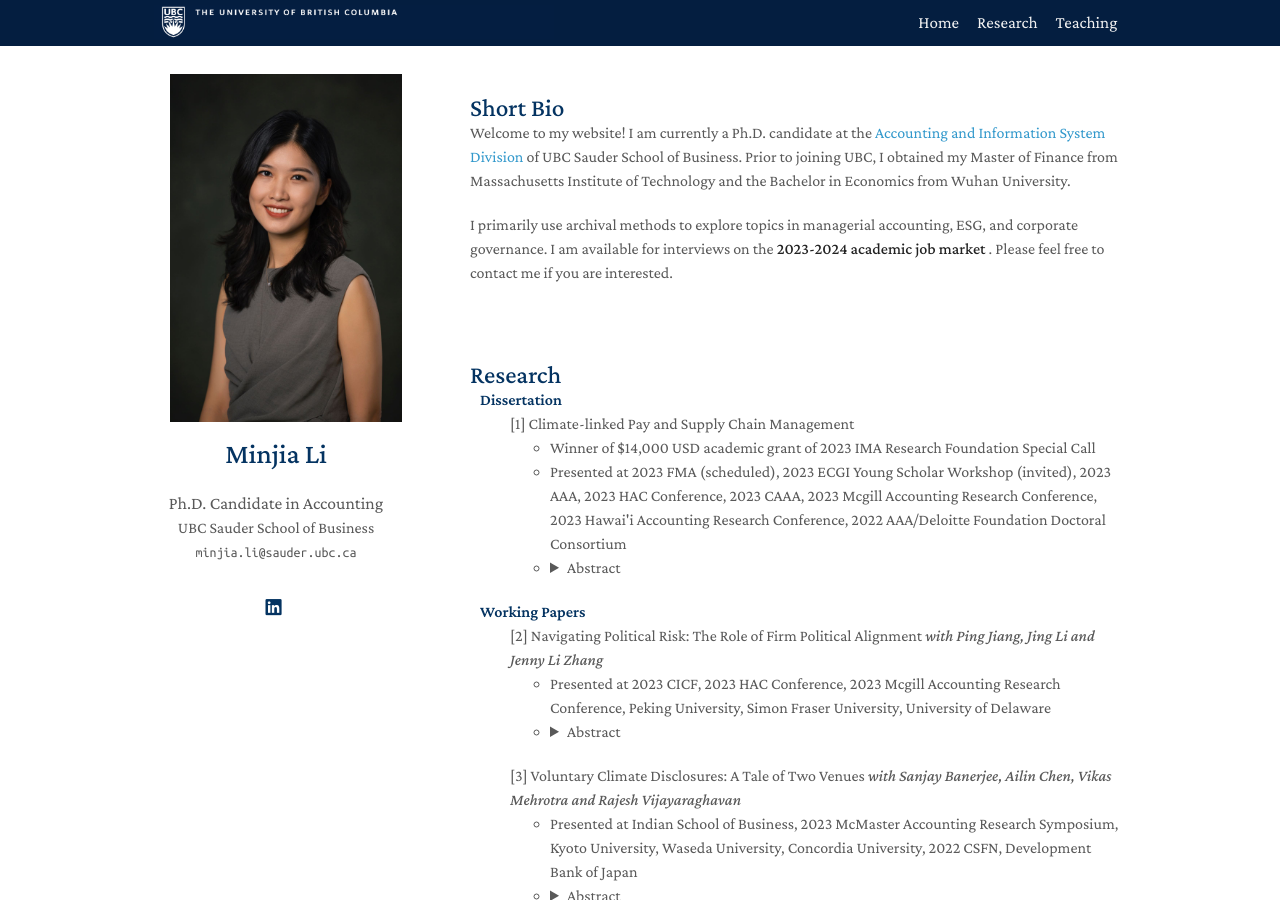
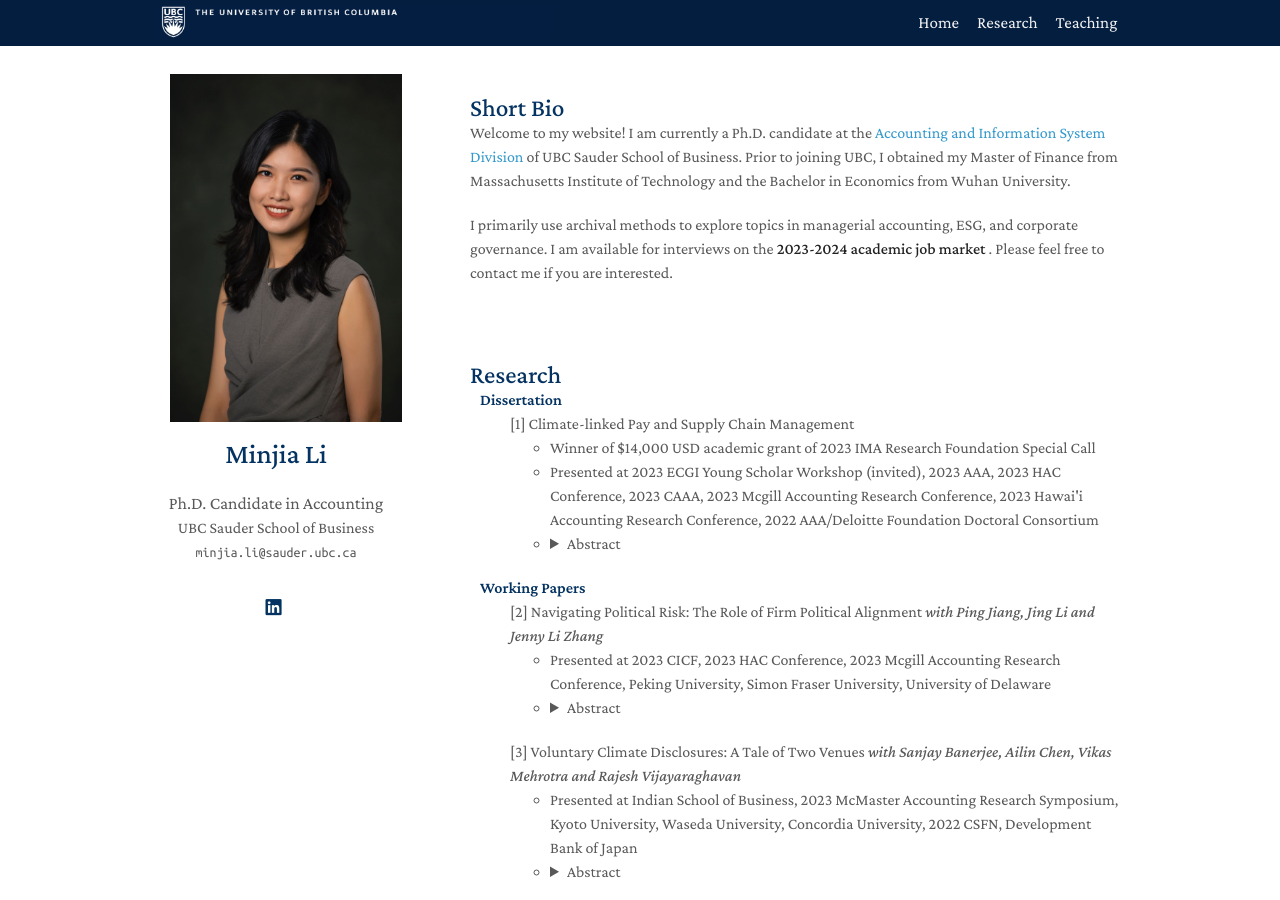
Before and after one commit to zeyang1225/zeyang1225.github.io, a Jekyll site: the page built from index.md, in a window 1280 px wide and 900 px high. Built offline with Jekyll 4.4.1, drawn with Linux system fonts in a browser that asks for light colours; nearby versions of some CDN libraries; a style sheet for code colours, icons or effects is not loaded.

Commit message:
Update research.md

```diff
--- a/_includes/research.md
+++ b/_includes/research.md
@@ -7,7 +7,7 @@
   <ul>  <div class="title"> [1] Climate-linked Pay and Supply Chain Management  </div>
   <ul>
      <li>   Winner of $14,000 USD academic grant of 2023 IMA Research Foundation Special Call <br></li>
-     <li>   Presented at 2023 FMA (scheduled), 2023 ECGI Young Scholar Workshop (invited), 2023 AAA, 2023 HAC Conference, 2023 CAAA, 2023 Mcgill Accounting Research Conference, 2023 Hawai'i Accounting Research Conference, 2022 AAA/Deloitte Foundation Doctoral Consortium</li>
+     <li>   Presented at 2023 ECGI Young Scholar Workshop (invited), 2023 AAA, 2023 HAC Conference, 2023 CAAA, 2023 Mcgill Accounting Research Conference, 2023 Hawai'i Accounting Research Conference, 2022 AAA/Deloitte Foundation Doctoral Consortium</li>
    <li>   <details>
   <summary>Abstract</summary>
 This study documents a positive and significant association between a firm’s use of climate-linked metrics in executive pay and its outsourced emissions to the supply chain. Using a sample of 870 listed U.S. firms, I find that firms with better internal corporate governance, better financial performance, and lower growth opportunities are more likely to use climate-linked pay. Such pay schemes are followed by an increase in upstream suppliers’ emissions, and a decrease in firms’ direct emissions. This effect is more pronounced among firms with greater climate pressure, greater bargaining power over suppliers, and lower external monitoring. To explore potential mechanisms, I show that firms with climate-linked pay facilitate emissions outsourcing by initiating (terminating) fewer (more) contracts with suppliers from regions with higher emissions costs. Overall, my findings highlight the potential impact of climate-linked metrics in executive compensation on the supply chain.
```
